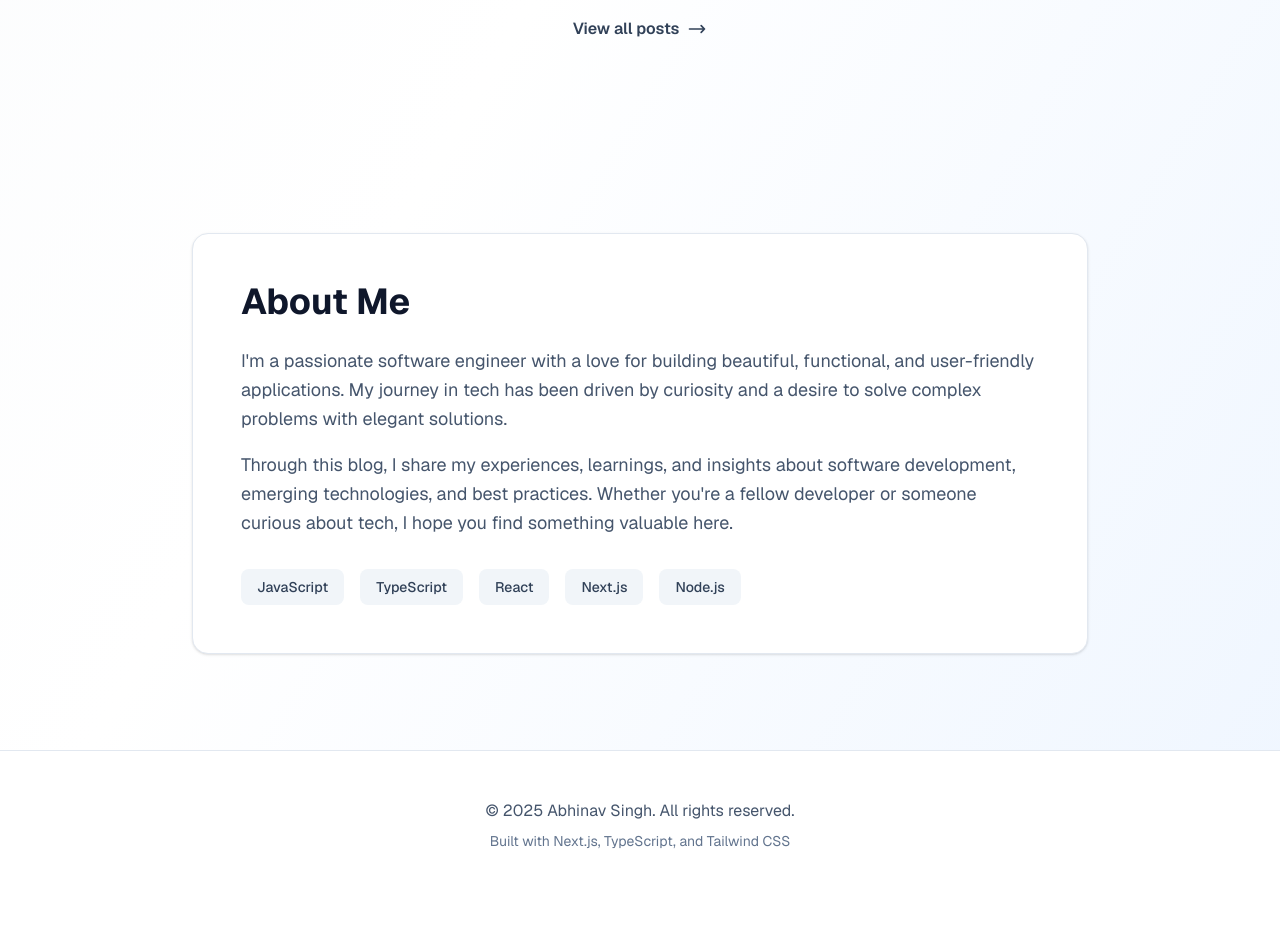
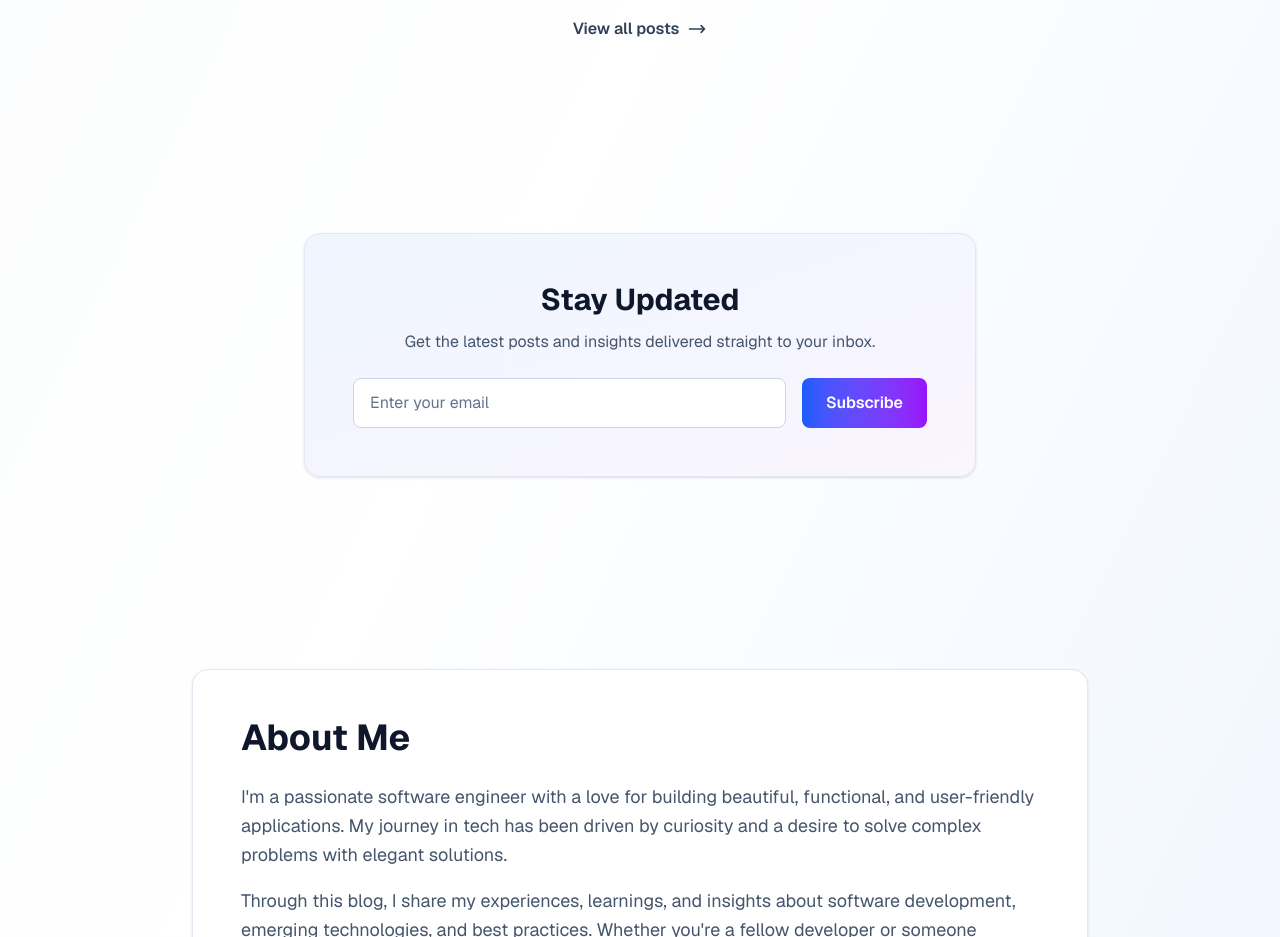
Before and after one commit to abhinavsingh06/abhinavsingh, a Next.js app: page / in a window 1280 px wide. Shown: the part 1260-2197 px from the top of the page. Before the commit the page ends 2159 px from the top, so only its background shows below. Built offline with nearby package versions, Linux system fonts and the light colour scheme.

Commit message:
chore: newsletter integration

```diff
--- a/app/blog/[slug]/page.tsx
+++ b/app/blog/[slug]/page.tsx
@@ -2,6 +2,7 @@ import Link from "next/link";
 import { notFound } from "next/navigation";
 import { use } from "react";
 import { getPostBySlug, getAllPosts } from "@/lib/posts";
+import Newsletter from "../../components/Newsletter";
 
 export async function generateStaticParams() {
   const posts = getAllPosts();
@@ -222,6 +223,11 @@ export default function BlogPostPage({
         </div>
       </article>
 
+      {/* Newsletter Section */}
+      <section className="px-6 py-16 sm:py-24">
+        <Newsletter />
+      </section>
+
       {/* Footer */}
       <footer className="border-t border-slate-200 bg-white px-6 py-12 dark:border-slate-800 dark:bg-slate-900">
         <div className="mx-auto max-w-6xl text-center">
--- a/app/blog/page.tsx
+++ b/app/blog/page.tsx
@@ -1,5 +1,6 @@
 import Link from "next/link";
 import { getAllPosts } from "@/lib/posts";
+import Newsletter from "../components/Newsletter";
 
 export default function BlogPage() {
   const posts = getAllPosts();
@@ -97,6 +98,11 @@ export default function BlogPage() {
         </div>
       </main>
 
+      {/* Newsletter Section */}
+      <section className="px-6 py-16 sm:py-24">
+        <Newsletter />
+      </section>
+
       {/* Footer */}
       <footer className="border-t border-slate-200 bg-white px-6 py-12 dark:border-slate-800 dark:bg-slate-900">
         <div className="mx-auto max-w-6xl text-center">
--- /dev/null
+++ b/app/components/Newsletter.tsx
@@ -0,0 +1,83 @@
+"use client";
+
+import { useState } from "react";
+
+export default function Newsletter() {
+  const [email, setEmail] = useState("");
+  const [status, setStatus] = useState<
+    "idle" | "loading" | "success" | "error"
+  >("idle");
+  const [message, setMessage] = useState("");
+
+  const handleSubmit = async (e: React.FormEvent) => {
+    e.preventDefault();
+    setStatus("loading");
+    setMessage("");
+
+    try {
+      const response = await fetch("/api/newsletter", {
+        method: "POST",
+        headers: {
+          "Content-Type": "application/json",
+        },
+        body: JSON.stringify({ email }),
+      });
+
+      const data = await response.json();
+
+      if (response.ok) {
+        setStatus("success");
+        setMessage("Thanks for subscribing! Check your email to confirm.");
+        setEmail("");
+      } else {
+        setStatus("error");
+        setMessage(data.error || "Something went wrong. Please try again.");
+      }
+    } catch (error) {
+      setStatus("error");
+      setMessage("Something went wrong. Please try again.");
+    }
+  };
+
+  return (
+    <section className="mx-auto max-w-2xl rounded-2xl border border-slate-200 bg-gradient-to-br from-blue-50 to-purple-50 p-8 shadow-sm dark:border-slate-800 dark:from-slate-900 dark:to-slate-800 sm:p-12">
+      <div className="text-center">
+        <h2 className="mb-3 text-2xl font-bold text-slate-900 sm:text-3xl dark:text-slate-100">
+          Stay Updated
+        </h2>
+        <p className="mb-6 text-slate-600 dark:text-slate-400">
+          Get the latest posts and insights delivered straight to your inbox.
+        </p>
+        <form
+          onSubmit={handleSubmit}
+          className="flex flex-col gap-4 sm:flex-row">
+          <input
+            type="email"
+            value={email}
+            onChange={(e) => setEmail(e.target.value)}
+            placeholder="Enter your email"
+            required
+            disabled={status === "loading"}
+            className="flex-1 rounded-lg border border-slate-300 bg-white px-4 py-3 text-slate-900 placeholder-slate-500 focus:border-blue-500 focus:outline-none focus:ring-2 focus:ring-blue-500/20 dark:border-slate-700 dark:bg-slate-800 dark:text-slate-100 dark:placeholder-slate-400 dark:focus:border-blue-400"
+          />
+          <button
+            type="submit"
+            disabled={status === "loading"}
+            className="rounded-lg bg-gradient-to-r from-blue-600 to-purple-600 px-6 py-3 font-semibold text-white transition-all hover:from-blue-700 hover:to-purple-700 disabled:cursor-not-allowed disabled:opacity-50 sm:whitespace-nowrap">
+            {status === "loading" ? "Subscribing..." : "Subscribe"}
+          </button>
+        </form>
+        {message && (
+          <p
+            className={`mt-4 text-sm ${
+              status === "success"
+                ? "text-green-600 dark:text-green-400"
+                : "text-red-600 dark:text-red-400"
+            }`}>
+            {message}
+          </p>
+        )}
+      </div>
+    </section>
+  );
+}
--- a/app/page.tsx
+++ b/app/page.tsx
@@ -1,5 +1,6 @@
 import Link from "next/link";
 import { getFeaturedPosts } from "@/lib/posts";
+import Newsletter from "./components/Newsletter";
 
 export default function Home() {
   const featuredPosts = getFeaturedPosts();
@@ -144,6 +145,11 @@ export default function Home() {
         </div>
       </section>
 
+      {/* Newsletter Section */}
+      <section className="px-6 py-16 sm:py-24">
+        <Newsletter />
+      </section>
+
       {/* About Section */}
       <section id="about" className="px-6 py-16 sm:py-24">
         <div className="mx-auto max-w-4xl">
--- a/package.json
+++ b/package.json
@@ -11,16 +11,19 @@
   "dependencies": {
     "next": "16.0.5",
     "react": "19.2.0",
-    "react-dom": "19.2.0"
+    "react-dom": "19.2.0",
+    "resend": "^6.5.2"
   },
   "devDependencies": {
     "@tailwindcss/postcss": "^4",
     "@types/node": "^20",
     "@types/react": "^19",
     "@types/react-dom": "^19",
+    "dotenv": "^17.2.3",
     "eslint": "^9",
     "eslint-config-next": "16.0.5",
     "tailwindcss": "^4",
+    "tsx": "^4.21.0",
     "typescript": "^5"
   }
 }
--- /dev/null
+++ b/scripts/create-audience.ts
@@ -0,0 +1,58 @@
+/**
+ * Script to create a Resend Audience
+ *
+ * Usage:
+ * 1. Make sure you have RESEND_API_KEY in your .env.local file
+ * 2. Run: npx tsx scripts/create-audience.ts
+ *
+ * Or with ts-node:
+ * npx ts-node scripts/create-audience.ts
+ */
+
+import { Resend } from "resend";
+import * as dotenv from "dotenv";
+import { resolve } from "path";
+
+// Load environment variables
+dotenv.config({ path: resolve(process.cwd(), ".env.local") });
+
+const resend = new Resend(process.env.RESEND_API_KEY);
+
+async function createAudience() {
+  if (!process.env.RESEND_API_KEY) {
+    console.error("❌ RESEND_API_KEY is not set in .env.local");
+    console.log("\nPlease add your Resend API key to .env.local:");
+    console.log("RESEND_API_KEY=re_xxxxxxxxxxxxxxxxxxxxxxxxxxxxx");
+    process.exit(1);
+  }
+
+  const audienceName = process.argv[2] || "Newsletter Subscribers";
+
+  try {
+    console.log(`📧 Creating audience: "${audienceName}"...`);
+
+    const { data, error } = await resend.audiences.create({
+      name: audienceName,
+    });
+
+    if (error) {
+      console.error("❌ Error creating audience:", error);
+      process.exit(1);
+    }
+
+    if (data) {
+      console.log("\n✅ Audience created successfully!");
+      console.log("\n📋 Add this to your .env.local file:");
+      console.log(`RESEND_AUDIENCE_ID=${data.id}\n`);
+      console.log("Audience Details:");
+      console.log(`  Name: ${data.name}`);
+      console.log(`  ID: ${data.id}`);
+      console.log(`  Created: ${data.created_at}`);
+    }
+  } catch (error) {
+    console.error("❌ Unexpected error:", error);
+    process.exit(1);
+  }
+}
+
+createAudience();
--- /dev/null
+++ b/scripts/get-audience-id.ts
@@ -0,0 +1,61 @@
+/**
+ * Script to get your Resend Audience ID
+ *
+ * Usage:
+ * 1. Make sure you have RESEND_API_KEY in your .env.local file
+ * 2. Run: npx tsx scripts/get-audience-id.ts
+ */
+
+import { Resend } from "resend";
+import * as dotenv from "dotenv";
+import { resolve } from "path";
+
+// Load environment variables
+dotenv.config({ path: resolve(process.cwd(), ".env.local") });
+
+const resend = new Resend(process.env.RESEND_API_KEY);
+
+async function getAudienceId() {
+  if (!process.env.RESEND_API_KEY) {
+    console.error("❌ RESEND_API_KEY is not set in .env.local");
+    console.log("\nPlease add your Resend API key to .env.local:");
+    console.log("RESEND_API_KEY=re_xxxxxxxxxxxxxxxxxxxxxxxxxxxxx");
+    process.exit(1);
+  }
+
+  try {
+    console.log("📧 Fetching your audiences...\n");
+
+    const { data, error } = await resend.audiences.list();
+
+    if (error) {
+      console.error("❌ Error fetching audiences:", error);
+      process.exit(1);
+    }
+
+    if (data && data.data && data.data.length > 0) {
+      console.log("✅ Found audience(s):\n");
+      data.data.forEach((audience, index) => {
+        console.log(`${index + 1}. ${audience.name}`);
+        console.log(`   ID: ${audience.id}`);
+        console.log(`   Created: ${audience.created_at}\n`);
+      });
+
+      // If there's only one audience, show it prominently
+      if (data.data.length === 1) {
+        console.log("📋 Add this to your .env.local file:");
+        console.log(`RESEND_AUDIENCE_ID=${data.data[0].id}\n`);
+      }
+    } else {
+      console.log("⚠️  No audiences found.");
+      console.log("\nYou need to create an audience first.");
+      console.log("Option 1: Use the Resend dashboard");
+      console.log("Option 2: Run: npx tsx scripts/create-audience.ts\n");
+    }
+  } catch (error) {
+    console.error("❌ Unexpected error:", error);
+    process.exit(1);
+  }
+}
+
+getAudienceId();
```
Also changed, not shown: app/api/newsletter/route.ts (added, +74 -0 lines), 2 other files (tests, documents, lock files or other folders).
